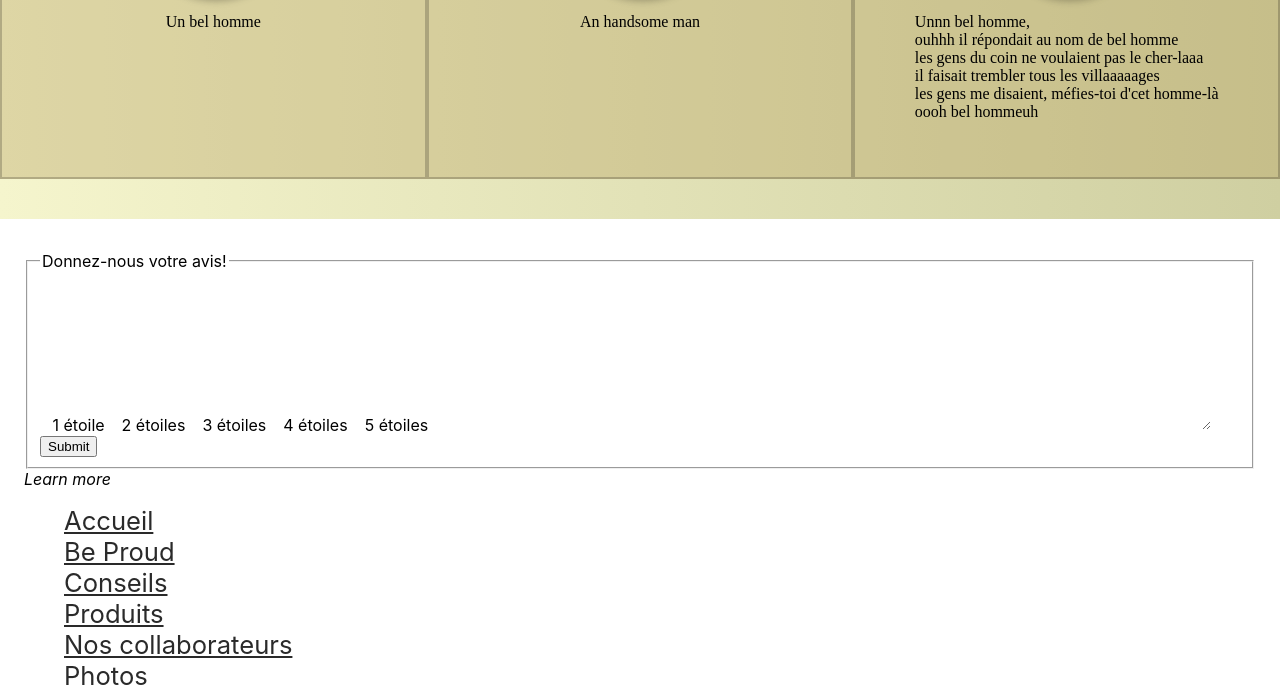
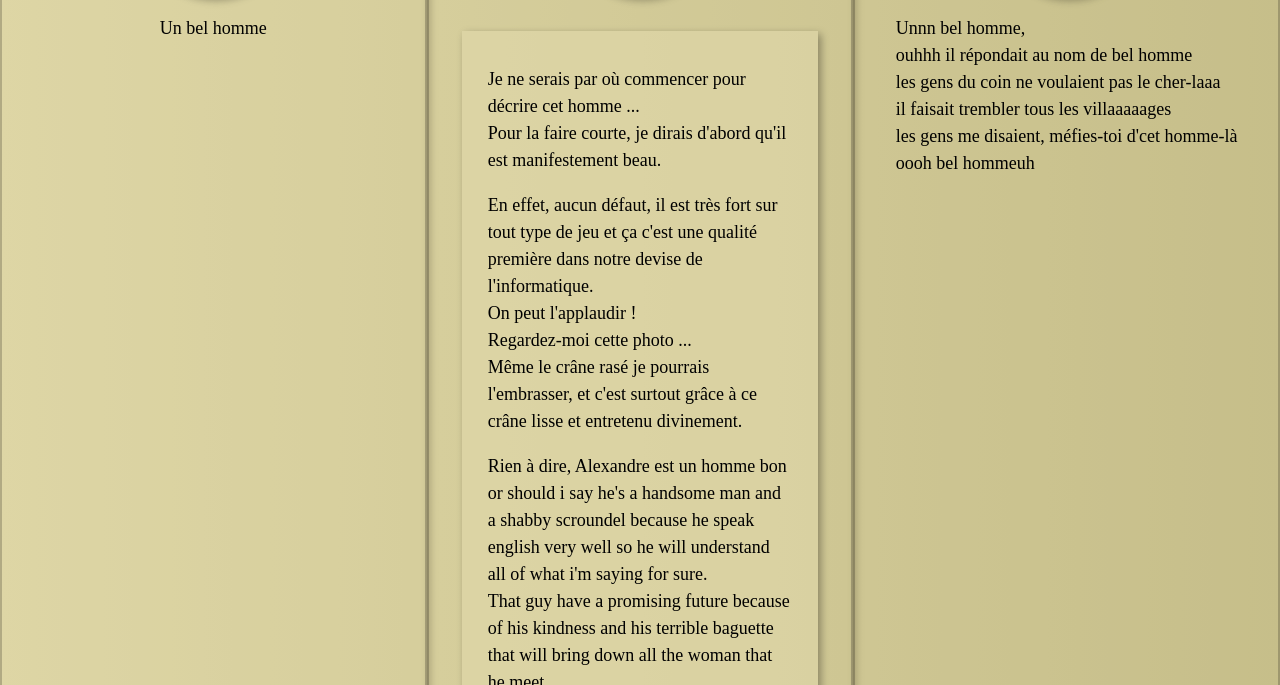
Before and after one commit to Lohann-B/Beaute-a-Nu, a plain HTML site: page html/a-propos-de-nous.html in a window 1280 px wide. Shown: the part 706-1391 px from the top of the page. Drawn offline with Linux system fonts and the light colour scheme; files whose address does not match are found by name.

Commit message:
texte alex propos

```diff
--- a/css/a_propos_de_nous.css
+++ b/css/a_propos_de_nous.css
@@ -1,6 +1,13 @@
 body{
     margin: 0;
     padding: 0;
+}
+
+p{
+    text-align: left;
+    line-height: 150%;
+
+    font-size: large;
 }
 
 /* --- GENERAL CLASS --- */
@@ -13,6 +20,7 @@ body{
     background-color: rgba(185, 165, 101, 0.384);
     border: 2px solid;
     border-color: rgba(0, 0, 0, 0.205);
+    box-shadow: 3px 3px 8px #00000054;
 
     margin-bottom: 1em;
     padding: 5vh 0;
@@ -37,6 +45,7 @@ body{
     margin: 0;
     padding: 20vh 0;
     position: relative;
+
 }
 
 .titre::before{
@@ -70,10 +79,18 @@ body{
     object-fit: cover;
     object-position: top;
 
-    background-color: rgba(255, 255, 255, 0.116);
+    background-color: rgba(255, 255, 255, 0.144);
     box-shadow: 3px 3px 8px #00000054;
     border-radius: 100%;
     overflow: hidden;
+}
+
+.flex-vert box{
+    background-color: #dfd7aaa1;
+    box-shadow: 3px 3px 8px #00000054;
+
+    padding: 4% 6%;
+    margin: 8%;
 }
 
 /* --- ADAPTATION TELEPHONE --- */
--- a/html/a-propos-de-nous.html
+++ b/html/a-propos-de-nous.html
@@ -44,9 +44,25 @@
 
         <flex-box class="flex-vert">
             <img src="../img/a-propos-de-nous/Alexandre_chauve.webp" alt="Alexandre mais chauve" class="image_chauve">
-        <p>
-            An handsome man
-        </p>
+            <box>
+                <p>
+                    Je ne serais par où commencer pour décrire cet homme ...<br>
+                    Pour la faire courte, je dirais d'abord qu'il est manifestement beau.
+                </p>
+
+                <p>
+                    En effet, aucun défaut, il est très fort sur tout type de jeu et ça c'est une qualité première dans notre devise de l'informatique.<br>
+                    On peut l'applaudir ! <br>
+                    Regardez-moi cette photo ...<br> Même le crâne rasé je pourrais l'embrasser, et c'est surtout grâce à ce crâne lisse et entretenu divinement.
+                </p>
+
+                <p>
+                    Rien à dire, Alexandre est un homme bon or should i say he's a handsome man and a shabby scroundel because he speak english very well so he will understand all of what i'm saying for sure.<br>
+                    That guy have a promising future because of his kindness and his terrible baguette that will bring down all the woman that he meet.<br>
+                </p>
+
+                <p>Grand Prince.</p>
+            </box>
         </flex-box>
 
         <flex-box class="flex-vert">
```
